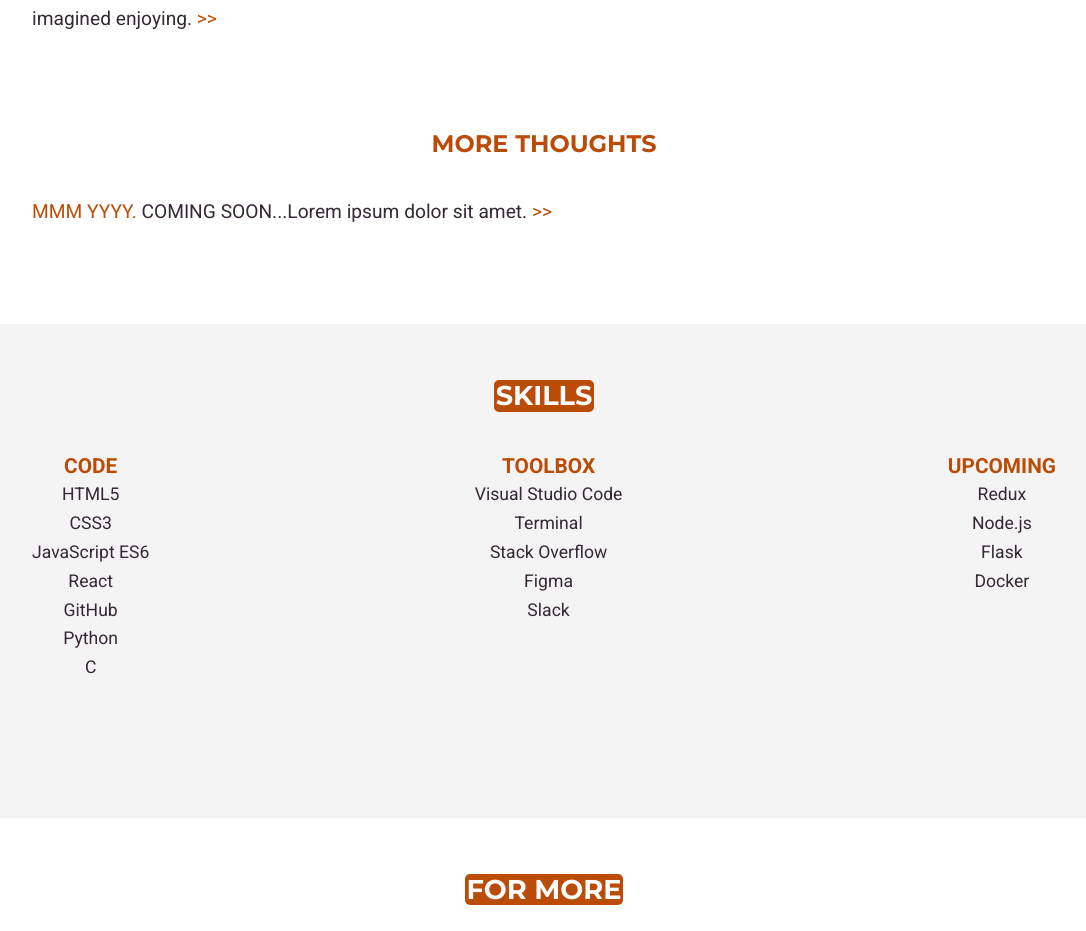
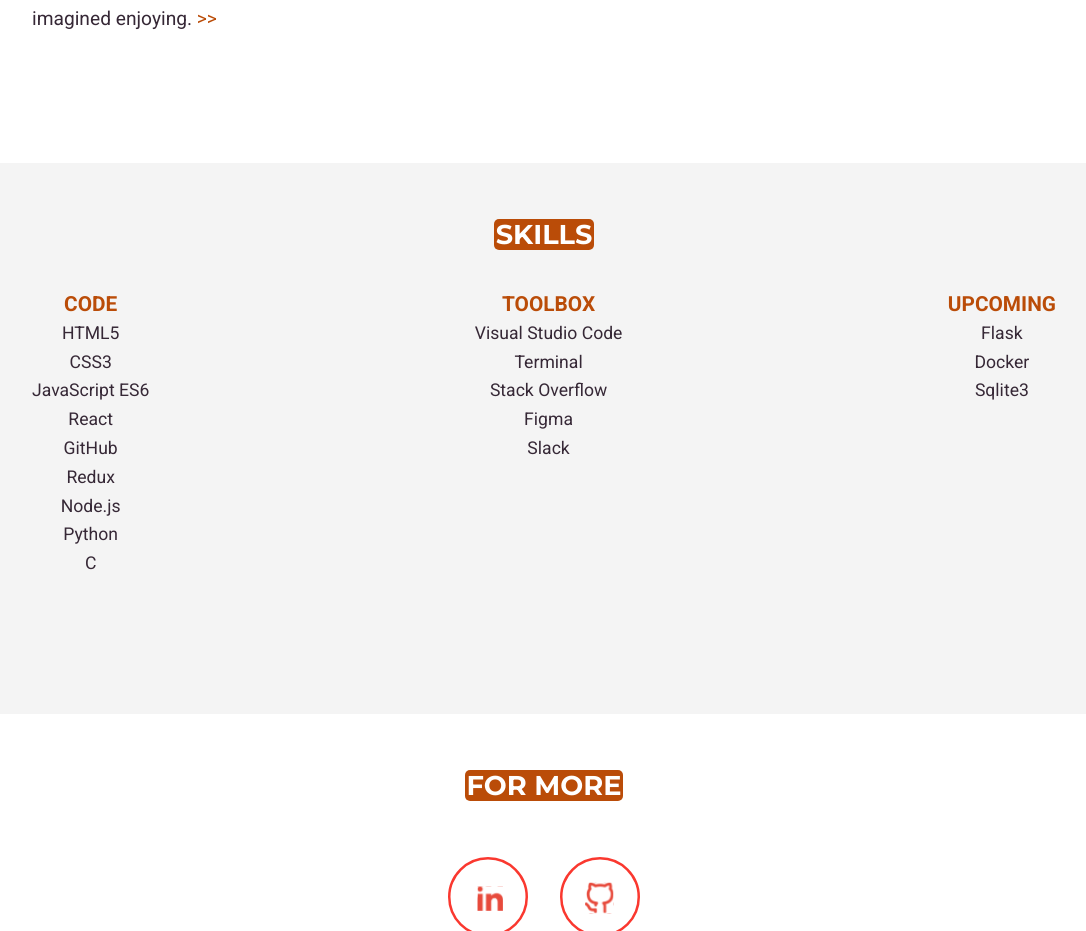
Before and after one commit to Technigo/project-react-portfolio, a React (Create React App) app in the folder code/: page / in a window 1280 px wide. Shown: the part 2421-3352 px from the top of the page, without its empty margins (96-1182 px from the left). Built offline with nearby package versions, Linux system fonts and the light colour scheme; no server answers.

Commit message:
Changed Mythoughts and Skills sections

```diff
--- a/code/src/components/MyThoughts.js
+++ b/code/src/components/MyThoughts.js
@@ -1,6 +1,6 @@
 import React from 'react';
 import styled from 'styled-components';
-import { ProjectCard, Image, OuterWrapper, InnerWrapper, AlignLeftWrapper, MainHeadline, MediumHeadline } from 'styles/GlobalStyles';
+import { ProjectCard, Image, OuterWrapper, InnerWrapper, MainHeadline } from 'styles/GlobalStyles';
 import compTalk from '../assets/compTalk.jpg';
 import eyeForDesign from '../assets/eyeForDesign.jpg';
 
@@ -35,14 +35,16 @@ export const MyThoughts = () => {
         </ProjectCard>
       </InnerWrapper>
 
-      <MediumHeadline color="#BA4C08">MORE THOUGHTS</MediumHeadline>
+      {/* <MediumHeadline color="#BA4C08">MORE THOUGHTS</MediumHeadline>
       <AlignLeftWrapper>
         <a href="#" target="_blank" rel="noopener noreferrer">
           <p>
-            <HighLighted>MMM YYYY.</HighLighted> COMING SOON...Lorem ipsum dolor sit amet. <HighLighted>{'>'}{'>'}</HighLighted>
+            <HighLighted>MMM YYYY.
+            </HighLighted> COMING SOON...Lorem ipsum dolor sit amet.
+            <HighLighted>{'>'}{'>'}</HighLighted>
           </p>
         </a>
-      </AlignLeftWrapper>
+      </AlignLeftWrapper> */}
     </OuterWrapper>
   )
 }
--- a/code/src/components/Skills.js
+++ b/code/src/components/Skills.js
@@ -15,6 +15,8 @@ export const Skills = () => {
             <li>JavaScript ES6</li>
             <li>React</li>
             <li>GitHub</li>
+            <li>Redux</li>
+            <li>Node.js</li>
             <li>Python</li>
             <li>C</li>
           </List>
@@ -32,10 +34,9 @@ export const Skills = () => {
         <div>
           <SmallHeadline>UPCOMING</SmallHeadline>
           <List>
-            <li>Redux</li>
-            <li>Node.js</li>
             <li>Flask</li>
             <li>Docker</li>
+            <li>Sqlite3</li>
           </List>
         </div>
       </ListWrapper>
```
